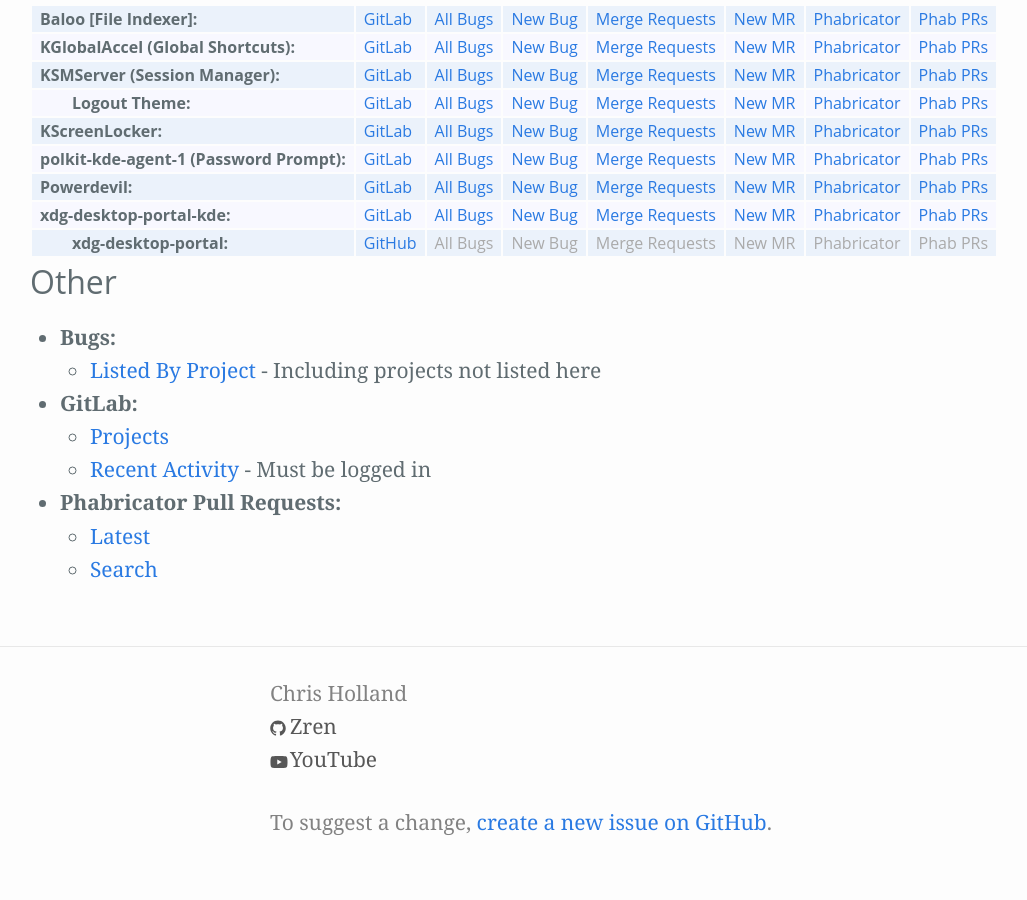
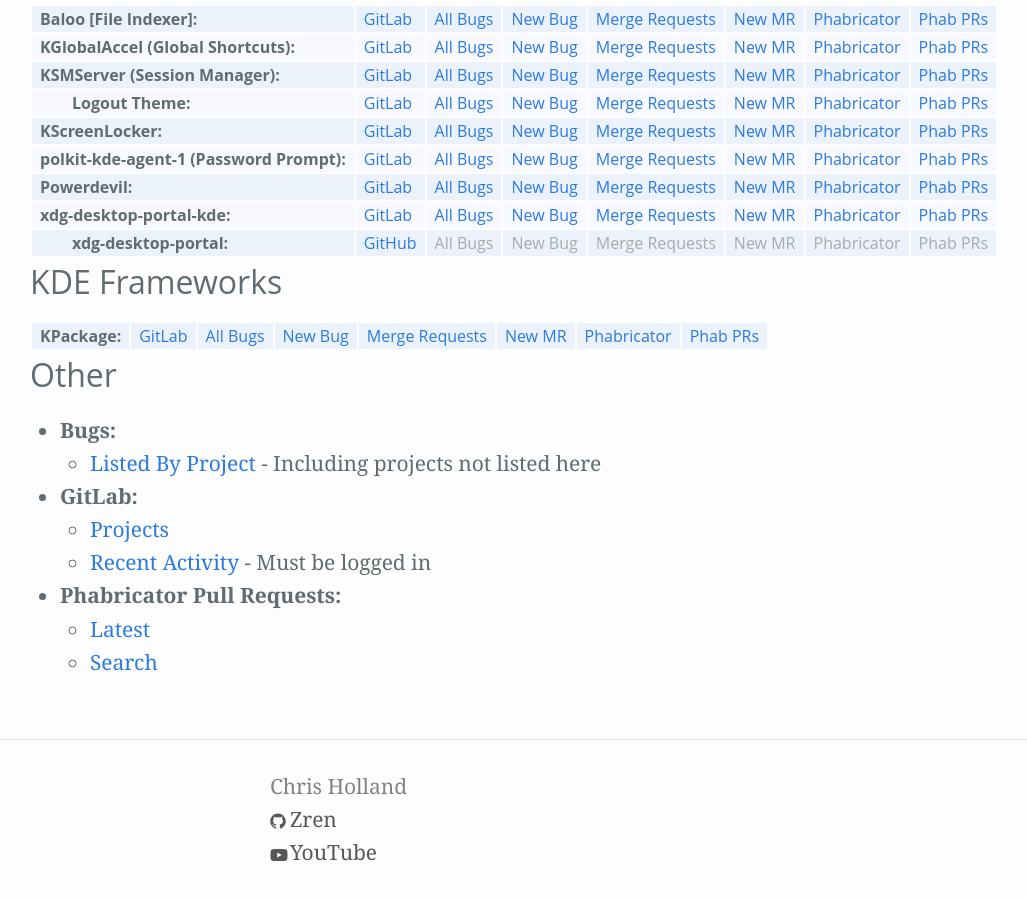
Before and after one commit to Zren/zren.github.io, a Jekyll site: the page built from kde_repos.md, in a window 1280 px wide and 900 px high, scrolled down 5443 px. Shown: the whole window, without its empty margins (0-1027 px from the left). Built offline with Jekyll 4.4.1, drawn with Linux system fonts in a browser that asks for light colours; comment, search, counter and statistics services are not loaded; before the commit the page ends 6313 px from its top, so only the background shows below that.

Commit message:
Add links to Frameworks under a KDE Frameworks section.

```diff
--- a/kde_repos.md
+++ b/kde_repos.md
@@ -1630,6 +1630,23 @@
 		{% include kdeRepo.html
 			repoName='xdg-desktop-portal'
 			gitUrl='https://github.com/flatpak/xdg-desktop-portal'
+		%}
+	</tr>
+</table>
+
+
+## KDE Frameworks
+
+<table class="repolist">
+	<tr>
+		{% include kdeRepo.html
+			repoName='KPackage'
+			gitlabGroup='frameworks'
+			gitRepo='kpackage'
+			product='frameworks-kpackage'
+			phabRepo='kpackage'
+			phabRepoName='KPackage'
+			phabDiffQuery='pW.6iUCaNzoP'
 		%}
 	</tr>
 </table>
```
